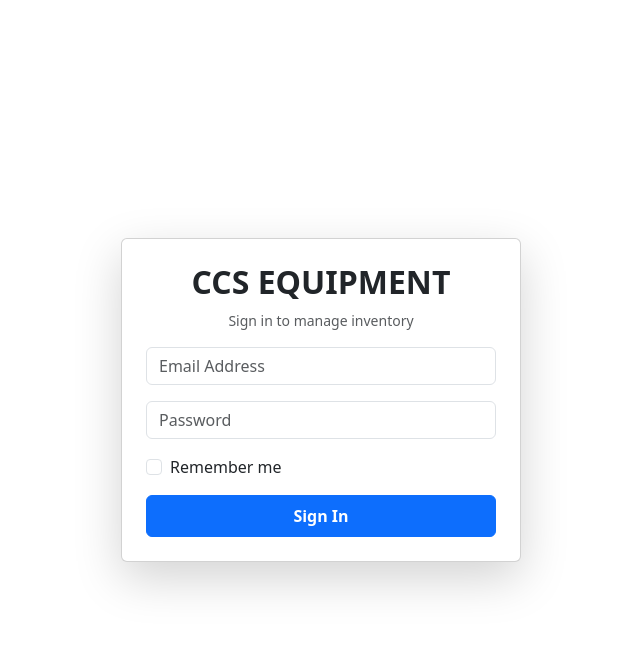
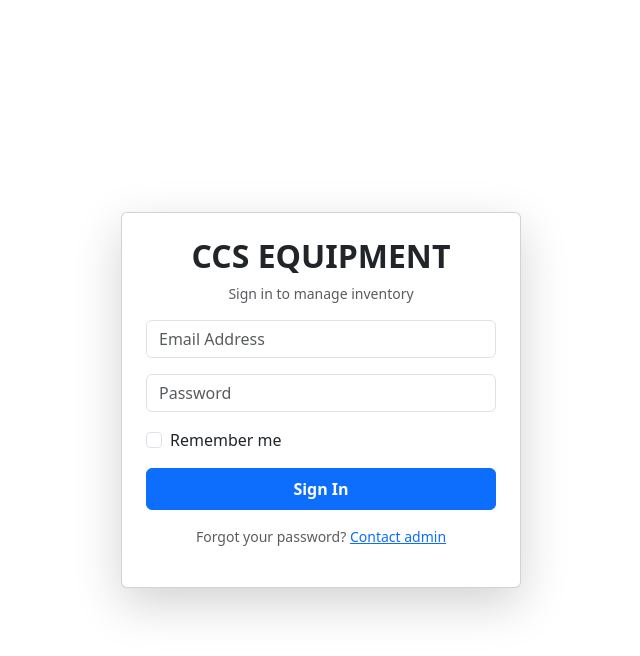
Before and after one commit to NathanielMorcilla/equipment-borrowing-system, a PHP site: page /login.php in a window 1280 px wide. Shown: the top 656 px of the page, without its empty margins (319-959 px from the left). Run offline with PHP 8.4, Linux system fonts and the light colour scheme.

Commit message:
Add forgot password link to login page

```diff
--- a/login.php
+++ b/login.php
@@ -29,6 +29,7 @@ if (isset($_POST['login'])) {
             </div>
             <button type="submit" name="login" class="btn btn-primary w-100 py-2 fw-bold">Sign In</button>
         </form>
+        <p class="mt-3 text-muted small">Forgot your password? <a href="#">Contact admin</a></p>
     </div>
 </body>
 </html>
```
